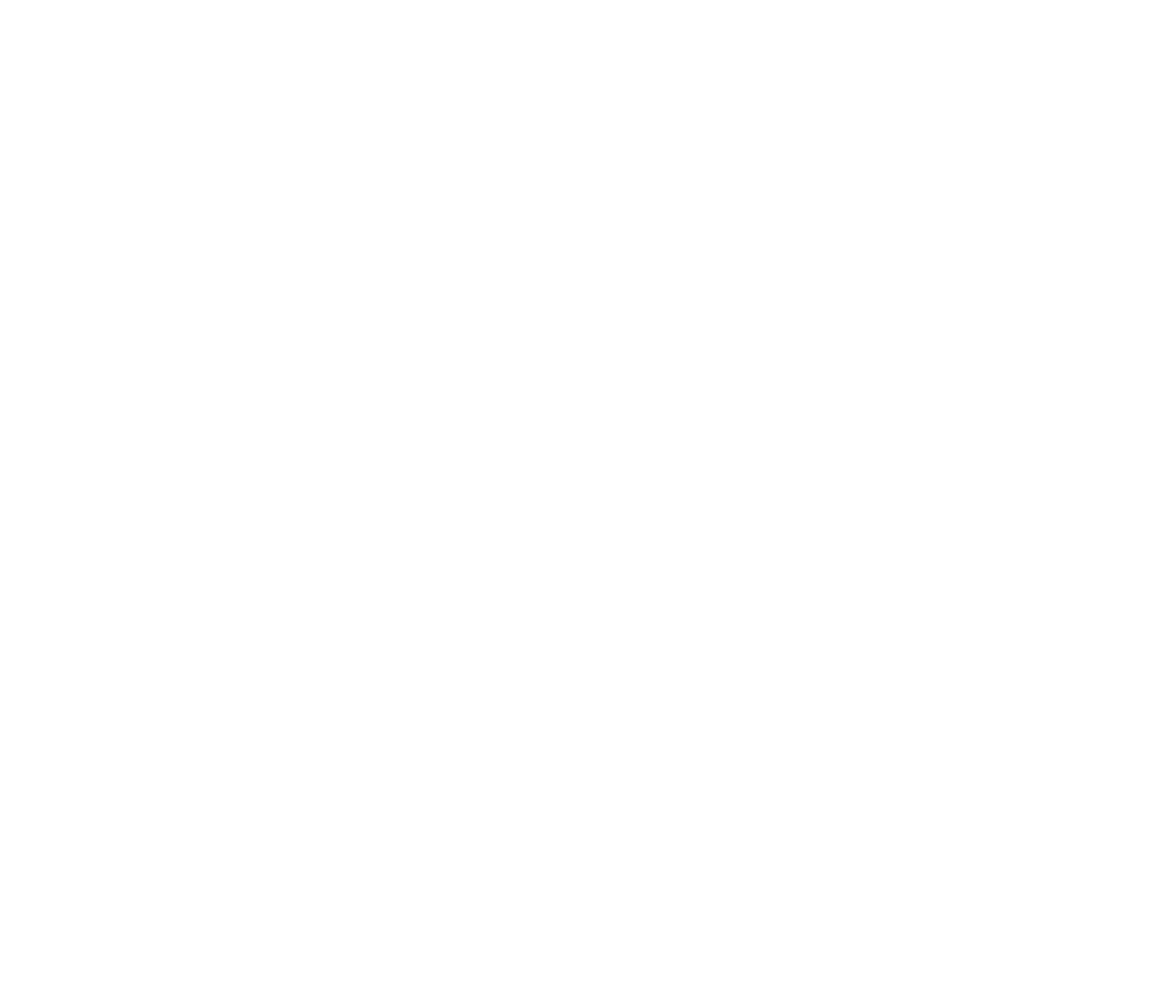
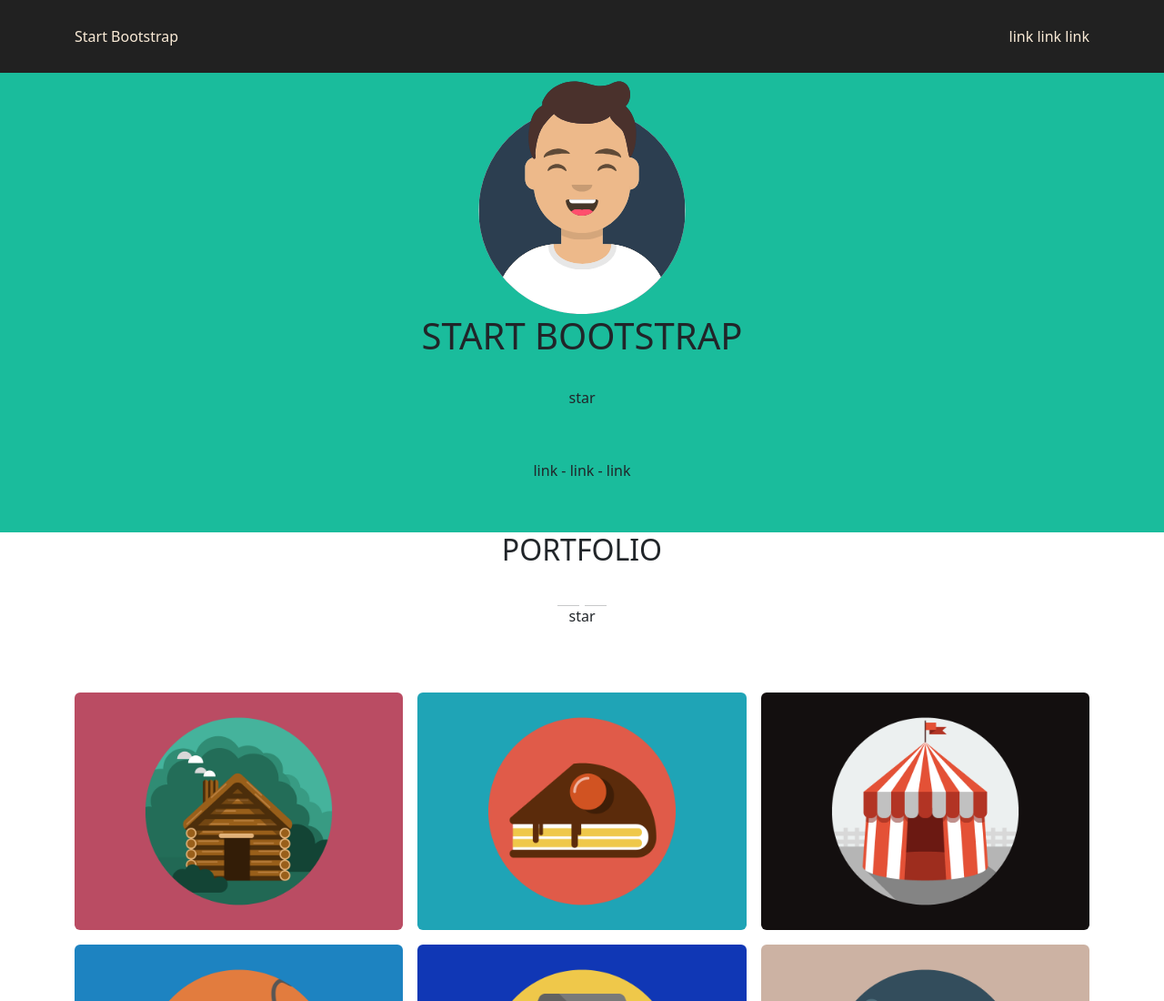
Before and after one commit to MattiaAccatiSheard/html-css-bootstrap-freelancer, a plain HTML site: page index.html in a window 1280 px wide. Shown: the top 1100 px of the page at 91% size. Before the commit the page ends 800 px from the top, so only its background shows below. Drawn offline with nearby package versions, Linux system fonts and the light colour scheme; files that its build step writes are made by us from their sources.

Commit message:
.portfolio

```diff
--- a/index.html
+++ b/index.html
@@ -14,13 +14,117 @@
     <link href="https://cdn.jsdelivr.net/npm/bootstrap@5.2.3/dist/css/bootstrap.min.css" rel="stylesheet"
         integrity="sha384-rbsA2VBKQhggwzxH7pPCaAqO46MgnOM80zW1RWuH61DGLwZJEdK2Kadq2F9CUG65" crossorigin="anonymous">
 
+    <!-- FONT AWESOME -->
+    <link rel="stylesheet" href="https://cdnjs.cloudflare.com/ajax/libs/font-awesome/6.2.1/css/all.min.css"
+        integrity="sha512-MV7K8+y+gLIBoVD59lQIYicR65iaqukzvf/nwasF0nqhPay5w/9lJmVM2hMDcnK1OnMGCdVK+iQrJ7lzPJQd1w=="
+        crossorigin="anonymous" referrerpolicy="no-referrer" />
+
     <!-- CUSTOM CSS -->
-    <link rel="stylesheet" href="./css/style.css">
+    <link rel="stylesheet" href="style.css">
+    <link rel="stylesheet" href="reset.css">
 </head>
-
 <body>
 
+    <!-- HEADER -->
+    <header class="header-color">
+        <div class="container">
+        <div class="row justify-content-between">
+                <div class="col-auto box">Start Bootstrap</div>
+                <div class="col-auto box"> link link link</div>
+            </div>
+        </div>
+    </header>
 
+    <!-- MAIN -->
+    <main>
+
+        <!-- GREEN SECTION JUMBO -->
+        <section class="container-fluid d-flex flex-column justify-content-center green">
+            <div class="box"><img class="avatar-img" src="./img/avatar.svg" alt=""></div>
+            <div class="box">
+            <h1>START BOOTSTRAP</h1>
+            </div>
+            <div class="box">star</div>
+            <div class="box">link - link - link</div>
+        </section>
+
+        <!-- WHITE SECTION PORTFOLIO-->
+        <section>
+            <div class="container">
+                <div class="box">
+                    <h2>PORTFOLIO</h2>
+                </div>
+                <div class="box d-flex justify-content-center">
+                    <div class=" d-flex row"><hr></div>
+                    <div>star</div>
+                    <div class=" d-flex row"><hr></div>
+                </div>
+                <div class="row g-3 py-3">
+                    <div class="col-12 col-md-6 col-lg-4">
+                        <div class="box-img">
+                            <img class="img-fluid rounded" src="./img/cabin.png" alt="">
+                        </div>
+                    </div>
+                    <div class="col-12 col-md-6 col-lg-4">
+                        <div class="box-img">
+                            <img class="img-fluid rounded" src="./img/cake.png" alt="">
+                        </div>
+                    </div>
+                    <div class="col-12 col-md-6 col-lg-4">
+                        <div class="box-img">
+                            <img class="img-fluid rounded" src="./img/circus.png" alt="">
+                        </div>
+                    </div>
+                    <div class="col-12 col-md-6 col-lg-4">
+                        <div class="box-img">
+                            <img class="img-fluid rounded" src="./img/game.png" alt="">
+                        </div>
+                    </div>
+                    <div class="col-12 col-md-6 col-lg-4">
+                        <div class="box-img">
+                            <img class="img-fluid rounded" src="./img/safe.png" alt="">
+                        </div>
+                    </div>
+                    <div class="col-12 col-md-6 col-lg-4">
+                        <div class="box-img">
+                            <img class="img-fluid rounded" src="./img/submarine.png" alt="">
+                        </div>
+                    </div>
+                </div>
+            </div>
+        </section>
+
+        <!-- GREEN SECTION ABOUT -->
+        <section>
+            <div class="container-fluid d-flex flex-column justify-content-center green">
+                <div class="container w-30">
+                    <div class="about box">
+                        <h2>ABOUT</h2>
+                    </div>
+                    <div class="box">star</div>
+                    <div class="d-flex ">
+                        <div class="paragraph">Lorem ipsum dolor sit amet consectetur adipisicing elit. Officiis cupiditate temporibus eius. Asperiores ipsa neque necessitatibus autem rerum veniam dignissimos natus commodi et ratione officia quidem, veritatis deserunt, facere porro.</div>
+                        <div class="paragraph">Lorem ipsum dolor sit amet consectetur adipisicing elit. Officiis cupiditate temporibus eius. Asperiores ipsa neque necessitatibus autem rerum veniam dignissimos natus commodi et ratione officia quidem, veritatis deserunt, facere porro.</div>
+                    </div>
+                    <div class="btn align-self-center">
+                        <button type="button" class="btn btn-light"><i class="fa-solid fa-download"></i>Download</button>
+                    </div>
+
+                </div>
+                <div></div>
+                <div></div>
+                <div></div>
+            </div>
+
+
+        </section>
+
+        <!-- WHITE SECTION CONTACT -->
+        <section></section>
+
+    </main>
+
+    <footer></footer>
 
 
 
--- a/style.css
+++ b/style.css
@@ -0,0 +1,46 @@
+:root{
+    --container-height: 80px;
+}
+
+[class*="container"]{
+    min-height: 80px;
+    /* border: 2px dashed peru; */
+}
+
+header{
+    color: antiquewhite;
+    line-height: var(--container-height);
+}
+
+.header-color{
+    background-color: #212121
+}
+
+.green{
+    background-color: #1ABC9C;
+}
+
+[class*="row"] {
+    min-height: 80px;
+    /* border: 2px dashed rgb(84, 76, 202); */
+}
+
+[class*="col"] {
+    min-height: 80px;
+    /* border: 2px dashed rgb(26, 179, 161); */
+}
+
+[class*="box"] {
+    text-align: center;
+    min-height: 80px;
+    /* border: 2px dashed rgb(166, 191, 23); */
+}
+
+.avatar-img{
+    width: 50%;
+}
+
+ .box>img{
+    /* height: 100px; */
+    max-width: 250px;
+}
```
